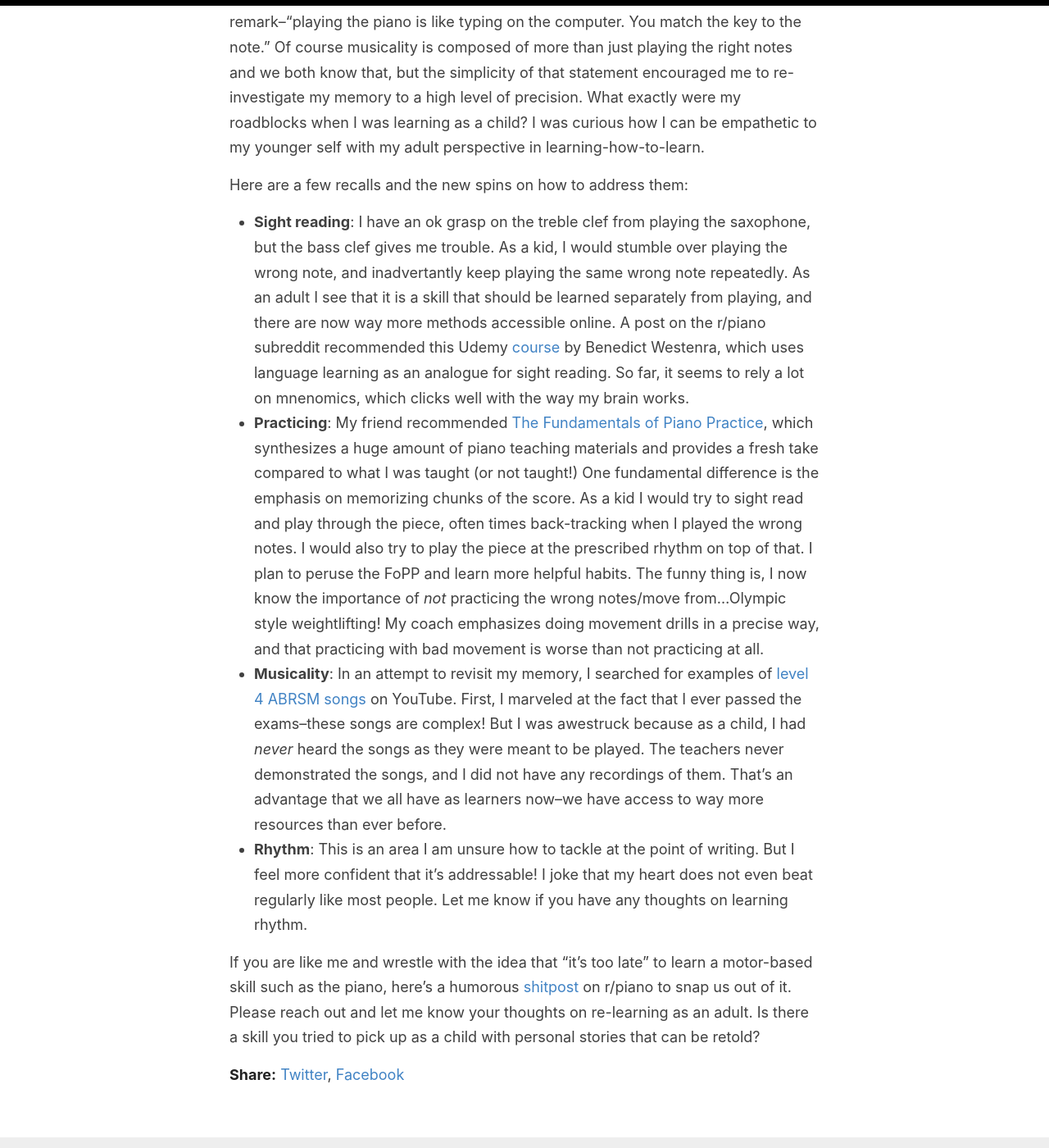
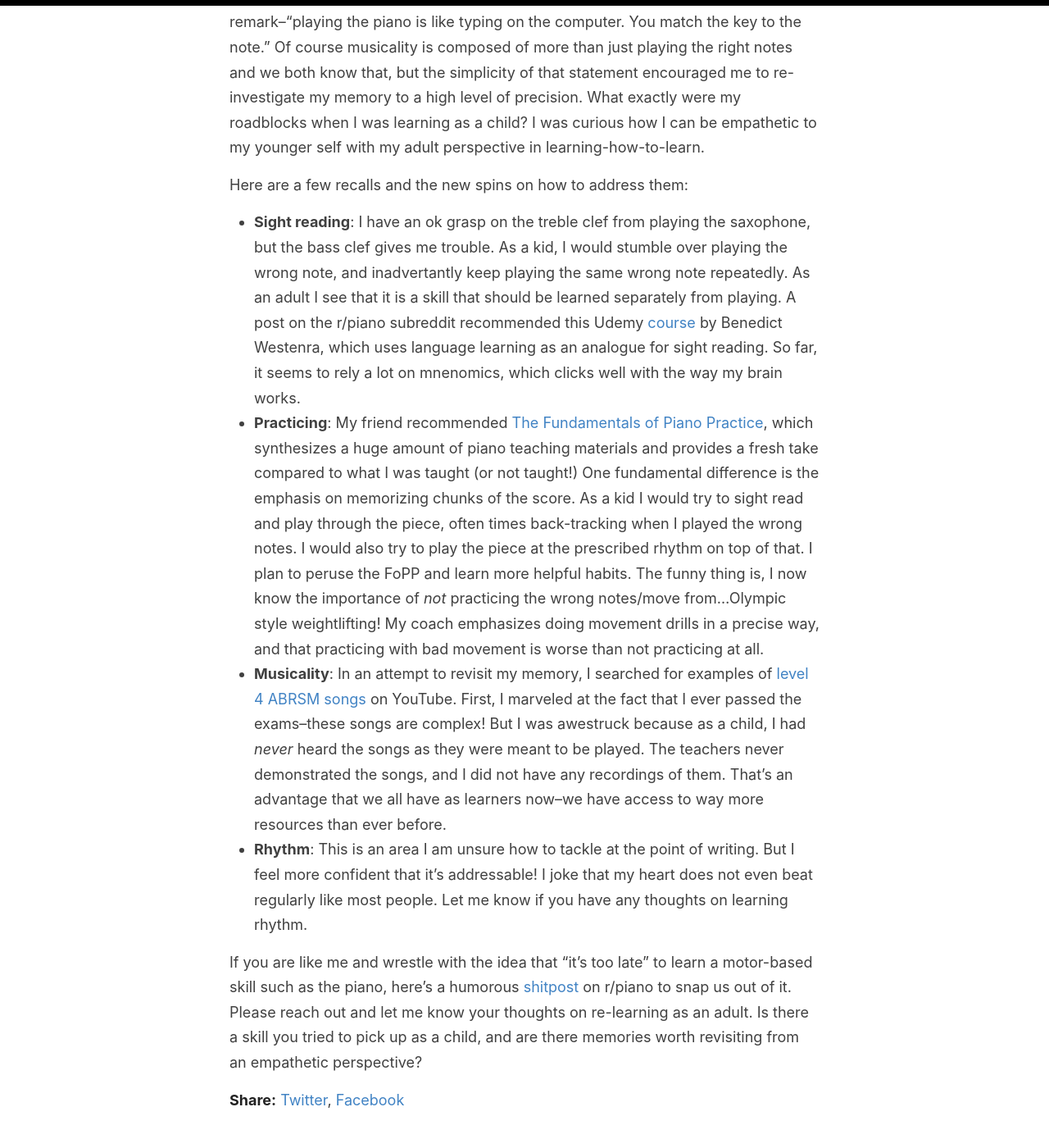
Before and after one commit to codestin/codestin.github.io, a Jekyll site: the page built from _posts/2020-02-06-Relearning-Childhood-Lessons.md, in a window 1280 px wide and 1400 px high, scrolled down 704 px. Shown: the whole window at 82% size. Built offline with Jekyll 4.4.1, drawn with Linux system fonts in a browser that asks for light colours; comment, search, counter and statistics services are not loaded.

Commit message:
Update 2020-02-06-Relearning-Childhood-Lessons.md

```diff
--- a/_posts/2020-02-06-Relearning-Childhood-Lessons.md
+++ b/_posts/2020-02-06-Relearning-Childhood-Lessons.md
@@ -12,9 +12,9 @@ But my friend snapped me out of these personal stories with a simple remark--"pl
 
 Here are a few recalls and the new spins on how to address them:
 
-- **Sight reading**: I have an ok grasp on the treble clef from playing the saxophone, but the bass clef gives me trouble. As a kid, I would stumble over playing the wrong note, and inadvertantly keep playing the same wrong note repeatedly. As an adult I see that it is a skill that should be learned separately from playing, and there are now way more methods accessible online. A post on the r/piano subreddit recommended this Udemy [course](https://www.udemy.com/course/sight-reading/) by Benedict Westenra, which uses language learning as an analogue for sight reading. So far, it seems to rely a lot on mnenomics, which clicks well with the way my brain works.
+- **Sight reading**: I have an ok grasp on the treble clef from playing the saxophone, but the bass clef gives me trouble. As a kid, I would stumble over playing the wrong note, and inadvertantly keep playing the same wrong note repeatedly. As an adult I see that it is a skill that should be learned separately from playing. A post on the r/piano subreddit recommended this Udemy [course](https://www.udemy.com/course/sight-reading/) by Benedict Westenra, which uses language learning as an analogue for sight reading. So far, it seems to rely a lot on mnenomics, which clicks well with the way my brain works.
 - **Practicing**: My friend recommended [The Fundamentals of Piano Practice](https://pianopractice.org), which synthesizes a huge amount of piano teaching materials and provides a fresh take compared to what I was taught (or not taught!) One fundamental difference is the emphasis on memorizing chunks of the score. As a kid I would try to sight read and play through the piece, often times back-tracking when I played the wrong notes. I would also try to play the piece at the prescribed rhythm on top of that. I plan to peruse the FoPP and learn more helpful habits. The funny thing is, I now know the importance of *not* practicing the wrong notes/move from...Olympic style weightlifting! My coach emphasizes doing movement drills in a precise way, and that practicing with bad movement is worse than not practicing at all.
 - **Musicality**: In an attempt to revisit my memory, I searched for examples of [level 4 ABRSM songs](https://www.youtube.com/watch?v=olERs-9KPek) on YouTube. First, I marveled at the fact that I ever passed the exams--these songs are complex! But I was awestruck because as a child, I had *never* heard the songs as they were meant to be played. The teachers never demonstrated the songs, and I did not have any recordings of them. That's an advantage that we all have as learners now--we have access to way more resources than ever before.
 - **Rhythm**: This is an area I am unsure how to tackle at the point of writing. But I feel more confident that it's addressable! I joke that my heart does not even beat regularly like most people. Let me know if you have any thoughts on learning rhythm.
 
-If you are like me and wrestle with the idea that "it's too late" to learn a motor-based skill such as the piano, here's a humorous [shitpost](https://us.reddit.com/r/piano/comments/30f8ob/is_it_too_late_to_start_playing/) on r/piano to snap us out of it. Please reach out and let me know your thoughts on re-learning as an adult. Is there a skill you tried to pick up as a child with personal stories that can be retold?
+If you are like me and wrestle with the idea that "it's too late" to learn a motor-based skill such as the piano, here's a humorous [shitpost](https://us.reddit.com/r/piano/comments/30f8ob/is_it_too_late_to_start_playing/) on r/piano to snap us out of it. Please reach out and let me know your thoughts on re-learning as an adult. Is there a skill you tried to pick up as a child, and are there memories worth revisiting from an empathetic perspective?
```
